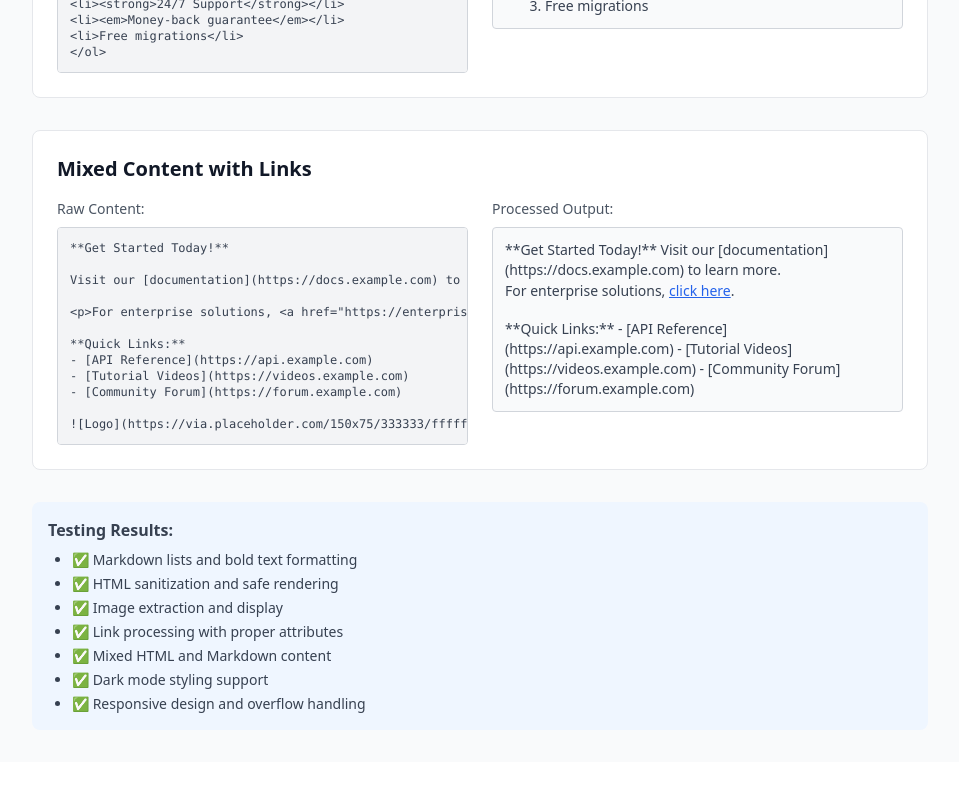
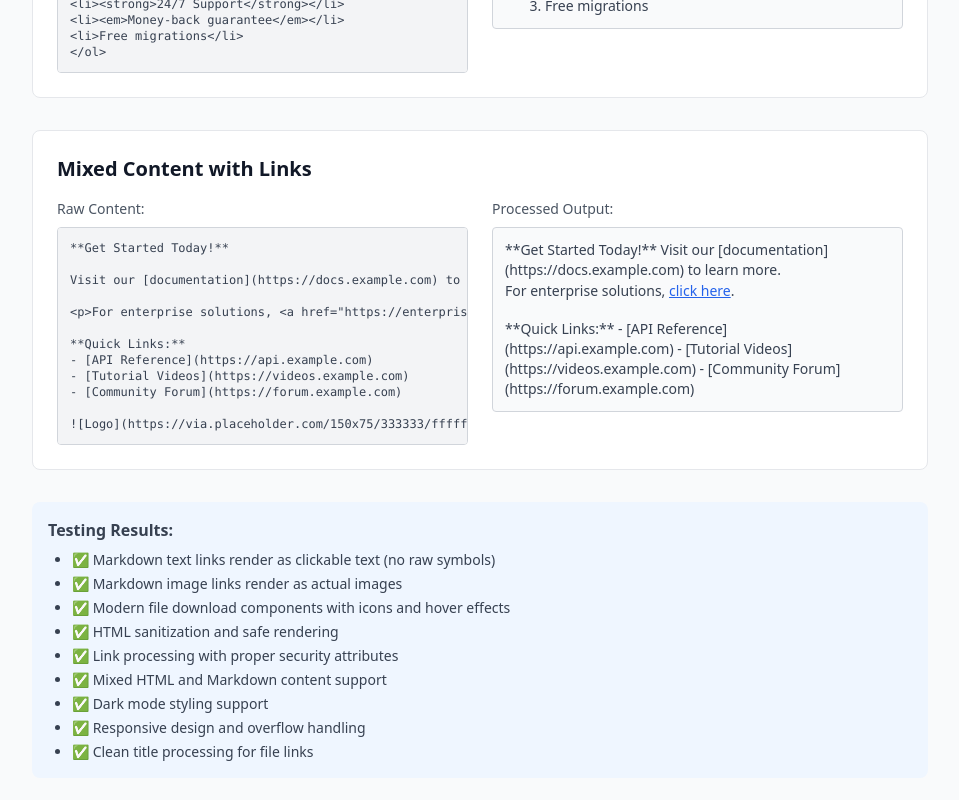
Before and after one commit to dasjaga649-dotcom/update19-8_-10.09AM, a React (Vite) app: page /test-formatting in a window 1280 px wide. Shown: the part 3196-3996 px from the top of the page, without its empty margins (160-1119 px from the left). Before the commit the page ends 3958 px from the top, so only its background shows below. Built offline with nearby package versions, Linux system fonts and the light colour scheme.

Commit message:
Update test results to include new markdown features
cgen-bdebca4c53c34bb4bdecd7505cb04055

```diff
--- a/client/pages/TestFormatting.tsx
+++ b/client/pages/TestFormatting.tsx
@@ -188,13 +188,15 @@ Visit our [documentation](https://docs.example.com) to learn more.
         }`}>
           <h3 className="font-semibold mb-2">Testing Results:</h3>
           <ul className="list-disc ml-6 space-y-1 text-sm">
-            <li>✅ Markdown lists and bold text formatting</li>
+            <li>✅ Markdown text links render as clickable text (no raw symbols)</li>
+            <li>✅ Markdown image links render as actual images</li>
+            <li>✅ Modern file download components with icons and hover effects</li>
             <li>✅ HTML sanitization and safe rendering</li>
-            <li>✅ Image extraction and display</li>
-            <li>✅ Link processing with proper attributes</li>
-            <li>✅ Mixed HTML and Markdown content</li>
+            <li>✅ Link processing with proper security attributes</li>
+            <li>✅ Mixed HTML and Markdown content support</li>
             <li>✅ Dark mode styling support</li>
             <li>✅ Responsive design and overflow handling</li>
+            <li>✅ Clean title processing for file links</li>
           </ul>
         </div>
       </div>
```
